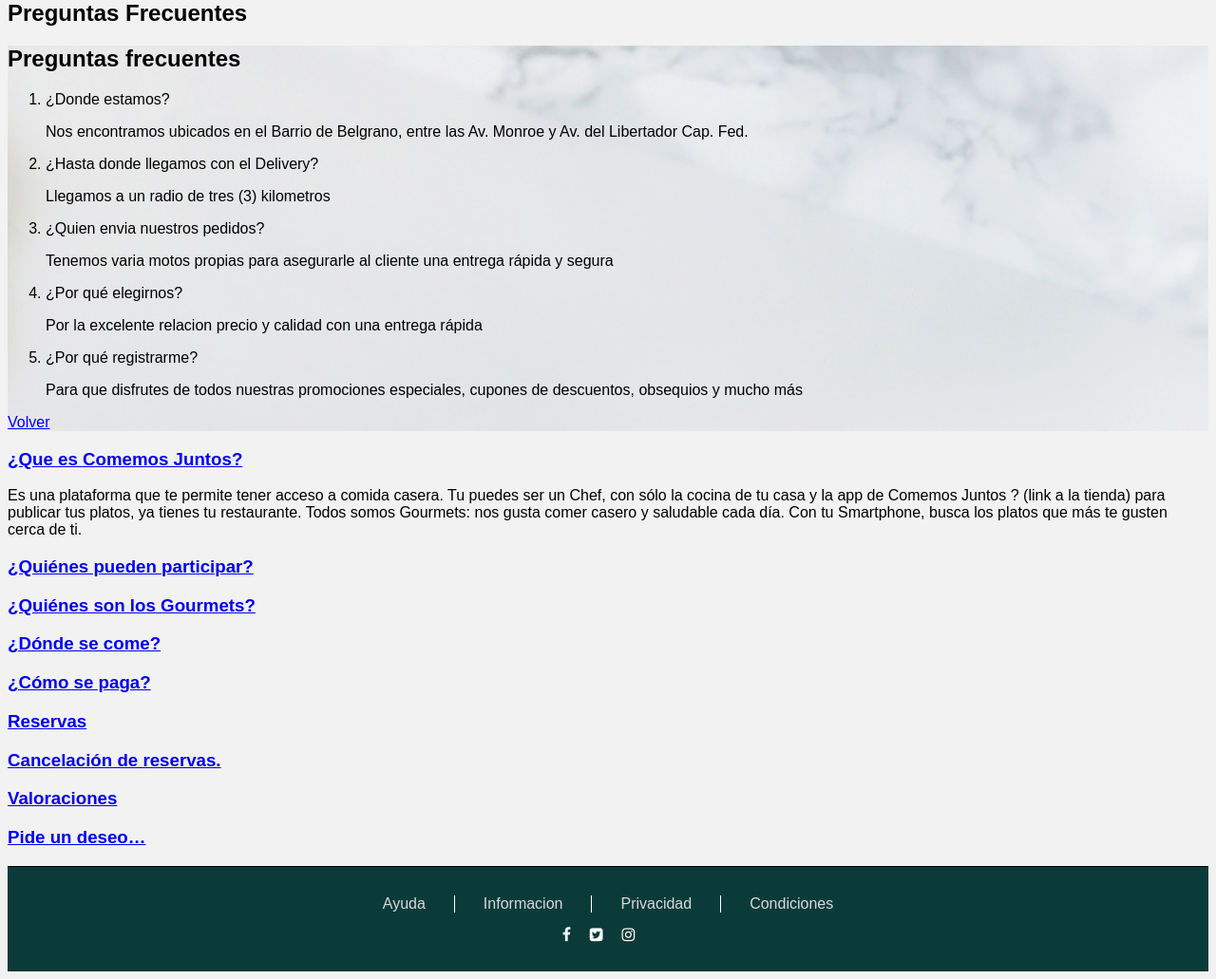
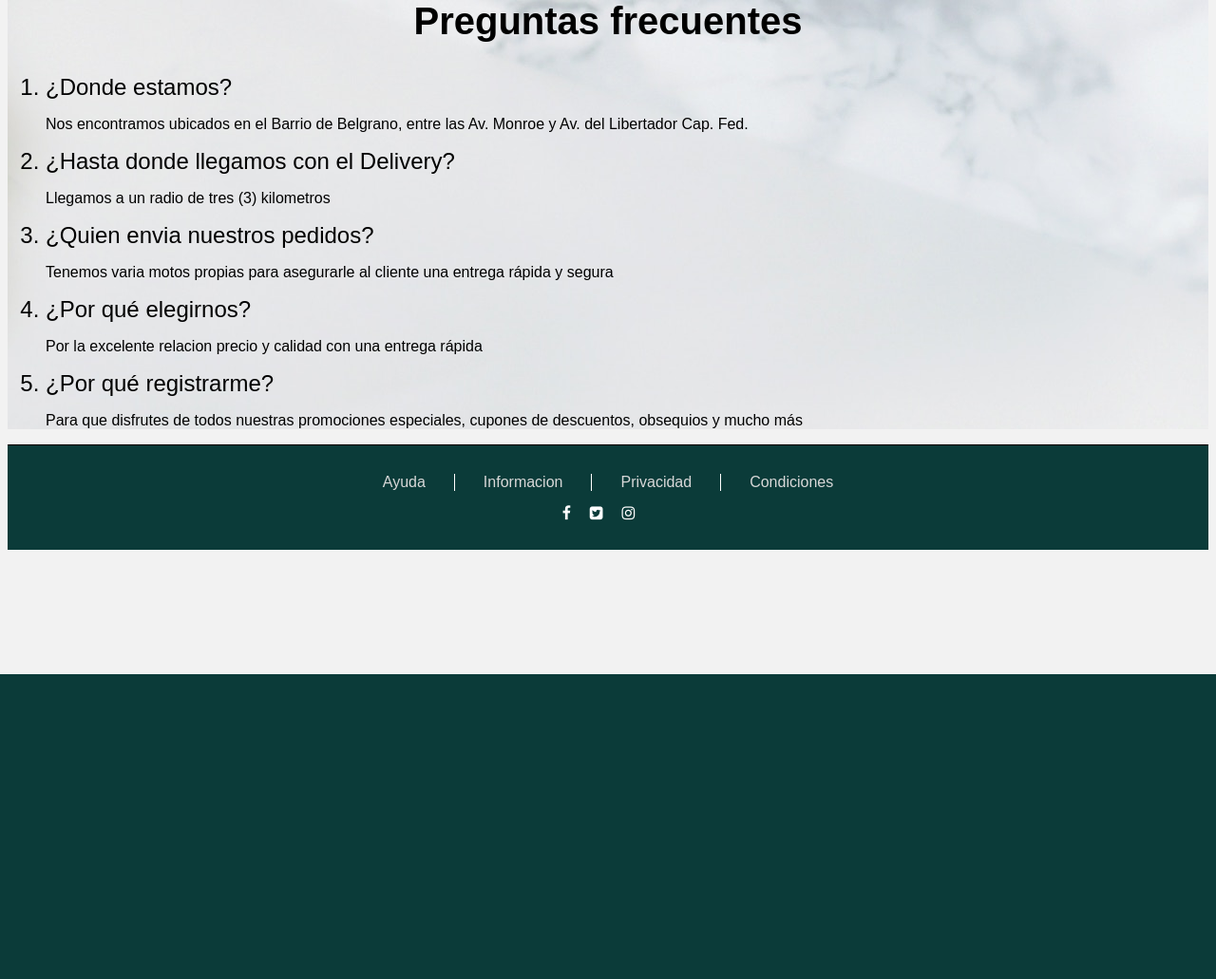
Before and after one commit to Santiago-Deluca/proyecto-integrador, a PHP site: page /faq.php in a window 1280 px wide. Shown: the part 90-1121 px from the top of the page at 95% size. After the commit the page ends 800 px from the top, so only its background shows below. Run offline with PHP 8.4, Linux system fonts and the light colour scheme.

Commit message:
emprolije faq
emprolije faq

```diff
--- a/css/estilos.css
+++ b/css/estilos.css
@@ -7,12 +7,12 @@
   font-family: 'Tajawal', sans-serif;
 }
 
-section.cuerpo{
+section.cuerpo {
   margin-top: 90px;
 }
 
 /** Global **/
-.contenedor {
+.contenedor{
   width: 98%;
   margin: 0, auto;
 }
@@ -39,6 +39,9 @@
 
 h2 {
   font-family: 'Tajawal', sans-serif;
+  text-align:center;
+  font-size:2.5em;
+
 }
 
 div.hero {
@@ -118,11 +121,6 @@
   color : #ffffff;
   font-size: 1em;
   margin-right: 20px;
-}
-
-div.faq {
-  background-image:url(../images/foto2.jpeg);
-  background-position:cover no repeat;
 }
 
 /*css registro*/
@@ -279,9 +277,17 @@
   margin-right: 20px;
 }
 
+/*css faq*/
 div.faq {
   background-image:url(../images/foto2.jpeg);
-  background-position:cover no repeat;
+  background-position:cover;
+}
+div.faq ol li{
+font-size:1.5em;
+}
+
+div.faq ol p{
+font-size:1em;
 }
 
 /*css registro*/
--- a/faq.php
+++ b/faq.php
@@ -14,7 +14,6 @@
     ?>
 
     <section class="cuerpo">
-      <h2> Preguntas Frecuentes</h2>
       <section>
      		<div class="faq">
      			<h2>Preguntas frecuentes</h2>
@@ -30,66 +29,9 @@
        				<li>¿Por qué registrarme?</li>
        				<p>Para que disfrutes de todos nuestras promociones especiales, cupones de descuentos, obsequios y mucho más</p>
        			</ol>
-            <div class="volver">
-              <a href="home.php">Volver</a>
-            </div>
-       		</div>
+          </div>
        	</section>
 
-        <div class="col-lg-8 col-lg-offset-2 col-md-12 col-sm-12 col-xs-12" id="faq">
-          <div class="block">
-            <h3><a href="#" class="default-color no-underline"> ¿Que es Comemos Juntos?</a></h3>
-            <p> Es una plataforma que te permite tener acceso a comida casera.
-          Tu puedes ser un Chef, con sólo la cocina de tu casa y la app de Comemos Juntos ? (link a la tienda) para publicar tus platos, ya tienes tu restaurante.
-          Todos somos Gourmets: nos gusta comer casero y saludable cada día. Con tu Smartphone, busca los platos que más te gusten cerca de ti.</p>
-          </div>
-          <div class="block">
-            <h3><a href="#" class="default-color no-underline"> ¿Quiénes pueden participar?</a></h3>
-            <p style="display: none"> Todos aquellos que quieran compartir sus platos y raciones de comida. Cualquiera con la cocina de su casa y un Smartphone puede hacerlo. Descarga la app (link), regístrate y empieza compartir y vender tu comida. </p>
-          </div>
-          <div class="block">
-              <h3><a href="#" class="default-color no-underline"> ¿Quiénes son los Gourmets? </a></h3>
-              <p style="display: none"> Los Gourmets somos cualquiera que quiere comer algún plato/ración de los Chefs. Tu puedes serlo. Para eso debes descargarte la app. (link) </p>
-          </div>
-
-          <div class="block">
-            <h3><a href="#" class="default-color no-underline"> ¿Dónde se come?</a></h3>
-            <p style="display: none"> Solo es question de ponerse de acuerdo dia , hora y elegir punto de encuentro.</p>
-          </div>
-
-          <div class="block">
-            <h3><a href="#" class="default-color no-underline"> ¿Cómo se paga?</a></h3>
-            <p style="display: none"> Toda la transacción se hace por trueque cada uno acuerda llevar la comida que acordaron previamente.</p>
-          </div>
-
-          <div class="block">
-            <h3><a href="#" class="default-color no-underline"> Reservas</a></h3>
-            <p style="display: none"> El sistema de reservas está pensado para que todos los que participan se comprometan a cumplir la cita. Con el fin de garantizar la mayor fluidez, se deberá aprobar la solicitud de reserva del Gourmet.
-        Se puede cancelar la reserva sin coste alguno siempre que se haga antes de dos horas del encuentro.
-        Gourmet pide al Chef cambios a tu gusto del plato que quieres en el momento de la reserva! Por ejemplo: no añadas sal a la comida!</p>
-          </div>
-
-          <div class="block">
-            <h3><a href="#" class="default-color no-underline"> Cancelación de reservas. </a></h3>
-            <p style="display: none"> Las reservas se pueden cancelar sin coste si se hacen antes de una hora de la cita.
-          Los Gourmets si cancelan dentro de la hora antes de la cita pagan el coste de la reserva. El Chef recibirá el importe total de la reserva si su Gourmet cancela demasiado tarde, y el Gourmet recibirá el importe de vuelta si el Chef cancela dentro de la ultima hora.
-          Si el Chef cancela dentro de la ultima hora antes de la cita le será cobrada una penalización de 1,30€.
-          Todas las reservas canceladas con tiempo, la devolución es inmediata.</p>
-          </div>
-
-          <div class="block">
-            <h3><a href="#" class="default-color no-underline">  Valoraciones </a></h3>
-            <p style="display: none"> Tanto Chefs como Gourmets se valoran mutuamente. Gustoo es 100% colaborativo, tu opinión es muy importante.
-    Es tan fácil como darle al (icono me gusta).
-    Si eres de los que te gusta añadir fotos y comentarios, hazlo, tu comunidad Gustoo te lo agradecerá.</p>
-          </div>
-
-          <div class="block">
-            <h3><a href="#" class="default-color no-underline"> Pide un deseo… </a></h3>
-            <p style="display: none"> Es un campo de búsqueda y tu Aladín particular. Escribe el plato de lo que te apetece comer, Gustoo lo buscará de entre los Chefs cercanos. En caso que no se encuentre lo que te gusta, se mandará una petición de plato a los Chefs de la zona. Así siempre comerás lo que te apetezca.</p>
-          </div>
-        </div>
-      </section>
     <?php
         include ("footer.php");
     ?>
```
